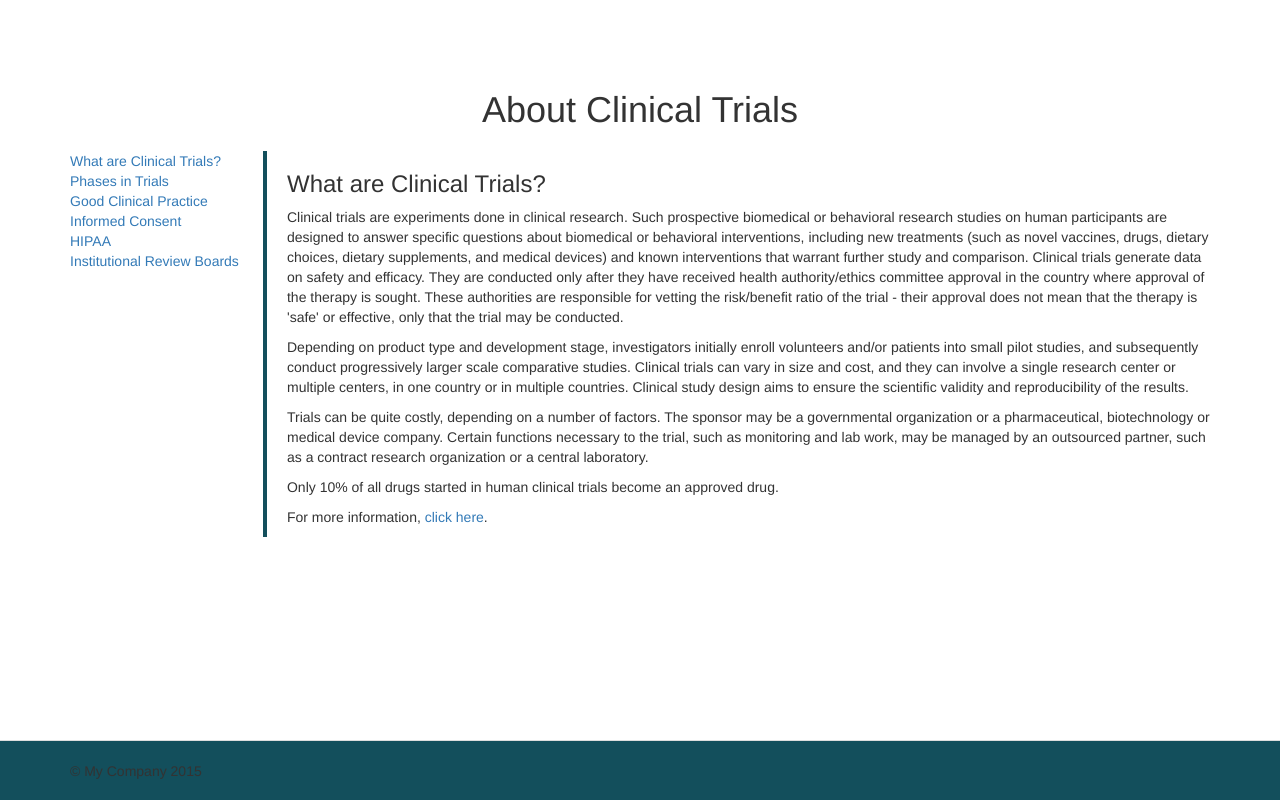
After one commit to cvalvano/ist440w_team, a Yii app: template views/site/about_trials.php in a window 1280 px wide. The commit adds this page. Run offline with PHP 8.4 and a stand-in for Yii, Linux system fonts and the light colour scheme; the template is opened without the code that fills it, so the values that code supplies are empty; some libraries are stand-ins or nearby versions.

Commit message:
Added page content

```diff
--- a/views/layouts/main.php
+++ b/views/layouts/main.php
@@ -32,7 +32,7 @@ AppAsset::register($this);
     <?php
     NavBar::begin([
         'brandLabel' => 'Pharmaceutical Portal',
-        'brandUrl' => Yii::$app->homeUrl,
+        'brandUrl' => Yii::$app->homeUrl.'?r=site/portal',
         'options' => [
             'class' => 'navbar-inverse navbar-fixed-top',
         ],
--- /dev/null
+++ b/views/site/about_trials.php
@@ -0,0 +1,246 @@
+<?php
+
+/* @var $this yii\web\View */
+
+$this->title = 'Pharmaceuticals Portal';
+?>
+<h1 class="center">About Clinical Trials</h1>
+<div id="main" class="section group">
+    <div id="linkbox" class="col span_2_of_12">
+        <a href="javascript:viewSection(1)">What are Clinical Trials?</a><br>
+        <a href="javascript:viewSection(2)">Phases in Trials</a><br>
+        <a href="javascript:viewSection(3)">Good Clinical Practice</a><br>
+        <a href="javascript:viewSection(4)">Informed Consent</a><br>
+        <a href="javascript:viewSection(5)">HIPAA</a><br>
+        <a href="javascript:viewSection(6)">Institutional Review Boards</a>
+    </div>
+    <div id="infobox" class="col span_10_of_12">
+        <div id="1" class="hidden_info">
+            <h3>What are Clinical Trials?</h3>
+            <p>
+                Clinical trials are experiments done in clinical research. Such prospective biomedical or behavioral research
+                studies on human participants are designed to answer specific questions about biomedical or behavioral
+                interventions, including new treatments (such as novel vaccines, drugs, dietary choices, dietary supplements,
+                and medical devices) and known interventions that warrant further study and comparison. Clinical trials
+                generate data on safety and efficacy. They are conducted only after they have received health authority/ethics
+                committee approval in the country where approval of the therapy is sought. These authorities are responsible
+                for vetting the risk/benefit ratio of the trial - their approval does not mean that the therapy is 'safe'
+                or effective, only that the trial may be&nbsp;conducted.
+            </p>
+            <p>
+                Depending on product type and development stage, investigators initially enroll volunteers and/or patients
+                into small pilot studies, and subsequently conduct progressively larger scale comparative studies. Clinical
+                trials can vary in size and cost, and they can involve a single research center or multiple centers, in one
+                country or in multiple countries. Clinical study design aims to ensure the scientific validity and
+                reproducibility of the&nbsp;results.
+            </p>
+            <p>
+                Trials can be quite costly, depending on a number of factors. The sponsor may be a governmental organization
+                or a pharmaceutical, biotechnology or medical device company. Certain functions necessary to the trial,
+                such as monitoring and lab work, may be managed by an outsourced partner, such as a contract research
+                organization or a central laboratory.
+            </p>
+            <p>
+                Only 10% of all drugs started in human clinical trials become an approved drug.
+            </p>
+            <p>
+                For more information, <a href="https://en.wikipedia.org/wiki/Clinical_trial" target="_blank">click here</a>.
+            </p>
+        </div>
+        <div id="2" class="hidden_info" style="display: none">
+            <h3>Phases in Trials</h3>
+            <div class="section group">
+                <div class="col span_2_of_12 right"><h4 class="orange">Phase 0</h4></div>
+                <div class="col span_10_of_12">
+                    <p>
+                        Phase 0 trials are the first-in-human trials. Single subtherapeutic doses of the study drug or treatment
+                        are given to a small number of subjects (10 to 15) to gather preliminary data on the agent's pharmacodynamics
+                        (what the drug does to the body) and pharmacokinetics (what the body does to the drugs). For a test drug,
+                        the trial documents the absorption, distribution, metabolization, and removal (excretion) of the drug, and
+                        the drug's interactions within the body, to confirm that these appear to be as&nbsp;expected.
+                    </p>
+                </div>
+            </div>
+            <div class="section group">
+                <div class="col span_2_of_12 right"><h4 class="orange">Phase 1</h4></div>
+                <div class="col span_10_of_12">
+                    <p>
+                        Testing within a small group of people (20–80) to evaluate safety, determine safe dosage ranges, and begin
+                        to identify side effects. A drug's side effects could be subtle or long term, or may only happen with a
+                        few people, so phase 1 trials are not expected to identify all side&nbsp;effects.
+                    </p>
+                </div>
+            </div>
+            <div class="section group">
+                <div class="col span_2_of_12 right"><h4 class="orange">Phase 2</h4></div>
+                <div class="col span_10_of_12">
+                    <p>
+                        Testing with a larger group of people (100–300) to see if it is effective and to further evaluate its safety.
+                        The gradual increase in test group size allows less-common side effects to be progressively&nbsp;sought.
+                    </p>
+                </div>
+            </div>
+            <div class="section group">
+                <div class="col span_2_of_12 right"><h4 class="orange">Phase 3</h4></div>
+                <div class="col span_10_of_12">
+                    <p>
+                        Testing with large groups of people (1,000–3,000) to confirm its effectiveness, monitor side effects, compare
+                        it to commonly used treatments, and collect information that will allow it to be used&nbsp;safely.
+                    </p>
+                </div>
+            </div>
+            <div class="section group">
+                <div class="col span_2_of_12 right"><h4 class="orange">Phase 4</h4></div>
+                <div class="col span_10_of_12">
+                    <p>
+                        Postmarketing studies delineate additional information, including the treatment's risks, benefits, and optimal
+                        use. As such, they are ongoing during the drug's lifetime of active medical use. (Particularly relevant after
+                        approval under FDA Accelerated Approval&nbsp;Program)
+                    </p>
+                </div>
+            </div>
+            <p>
+                For more information, <a href="https://en.wikipedia.org/wiki/Clinical_trial#Phases" target="_blank">click here</a>.
+            </p>
+        </div>
+        <div id="3" class="hidden_info" style="display: none">
+            <h3>Good Clinical Practice (GCP)</h3>
+            <p>
+                Good clinical practice (GCP) is an international quality standard that is provided by ICH, an international
+                body that defines standards, which governments can transpose into regulations for clinical trials involving
+                human subjects. A similar guideline for clinical trials of medical devices is the international standard
+                ISO 14155, that is valid in the European Union as a harmonized standard. These standards for clinical
+                trials are sometimes referred to as ICH-GCP or ISO-GCP to differentiate between the two and the lowest grade
+                of recommendation in clinical&nbsp;guidelines.
+            </p>
+            <p>
+                GCP follows the International Conference on Harmonisation (ICH) of GCP guidelines. GCP enforces tight guidelines
+                on ethical aspects of a clinical study. High standards are required in terms of comprehensive documentation
+                for the clinical protocol, record keeping, training, and facilities, including computers and software. Quality
+                assurance and inspections ensure that these standards are achieved. GCP aims to ensure that the studies are
+                scientifically authentic and that the clinical properties of the investigational product are properly documented.
+                Ongoing research shows that whether conducting research involving a new drug, a behavioral intervention, or
+                an interview or survey, GCP provides investigators and their study teams with the tools to protect human
+                subjects and collect quality&nbsp;data.
+            </p>
+            <p>
+                GCP guidelines include protection of human rights for the subjects and volunteers in a clinical trial. It
+                also provides assurance of the safety and efficacy of the newly developed&nbsp;compounds.
+            </p>
+            <p>
+                GCP guidelines include standards on how clinical trials should be conducted, define the roles and responsibilities
+                of clinical trial sponsors, clinical research investigators, and monitors. In the pharmaceutical industry
+                monitors are often called Clinical Research&nbsp;Associates.
+            </p>
+            <p>
+                For more information, <a href="https://en.wikipedia.org/wiki/Good_clinical_practice" target="_blank">click here</a>.
+            </p>
+        </div>
+        <div id="4" class="hidden_info" style="display: none">
+            <h3>Informed Consent</h3>
+            <p>
+                Informed consent is a process for getting permission before conducting a healthcare intervention on a person.
+                A health care provider may ask a patient to consent to receive therapy before providing it, or a clinical
+                researcher may ask a research participant before enrolling that person into a clinical trial. Informed consent
+                is collected according to guidelines from the fields of medical ethics and research&nbsp;ethics.
+            </p>
+            <p>
+                An informed consent can be said to have been given based upon a clear appreciation and understanding of the
+                facts, implications, and consequences of an action. To give informed consent, the individual concerned must
+                have adequate reasoning faculties and be in possession of all relevant facts. Impairments to reasoning and
+                judgment that may prevent informed consent include basic intellectual or emotional immaturity, high levels
+                of stress such as PTSD or a severe intellectual disability, severe mental illness, intoxication, severe sleep
+                deprivation, Alzheimer's disease, or being in&nbsp;a&nbsp;coma.
+            </p>
+            <p>
+                Some acts can take place because of a lack of informed consent. In cases where an individual is considered
+                unable to give informed consent, another person is generally authorized to give consent on his behalf, e.g.,
+                parents or legal guardians of a child (though in this circumstance the child may be required to provide
+                informed assent) and conservators for the mentally&nbsp;ill.
+            </p>
+            <p>
+                In cases where an individual is provided insufficient information to form a reasoned decision, serious ethical
+                issues arise. Such cases in a clinical trial in medical research are anticipated and prevented by an ethics
+                committee or Institutional Review&nbsp;Board.
+            </p>
+            <p>
+                Informed Consent Form Templates can be found on the <a target="_blank" href="//www.who.int/rpc/research_ethics/informed_consent/en/">World Health Organization Website</a>
+                for practical&nbsp;use.
+            </p>
+            <p>
+                For more information, <a href="https://en.wikipedia.org/wiki/Informed_consent" target="_blank">click here</a>.
+            </p>
+        </div>
+        <div id="5" class="hidden_info" style="display: none">
+            <h3>HIPAA</h3>
+            <p>
+                The Health Insurance Portability and Accountability Act of 1996 (HIPAA; Pub.L. 104–191, 110 Stat. 1936,
+                enacted August 21, 1996) was enacted by the United States Congress and signed by President Bill Clinton
+                in 1996. It has been known as the Kennedy–Kassebaum Act or Kassebaum-Kennedy Act after two of its leading
+                sponsors. Title I of HIPAA protects health insurance coverage for workers and their families when
+                they change or lose their jobs. Title II of HIPAA, known as the Administrative Simplification (AS) provisions,
+                requires the establishment of national standards for electronic health care transactions and national
+                identifiers for providers, health insurance plans, and&nbsp;employers.
+            </p>
+            <p>
+                For more information, <a href="https://en.wikipedia.org/wiki/Health_Insurance_Portability_and_Accountability_Act" target="_blank">click here</a>.
+            </p>
+        </div>
+        <div id="6" class="hidden_info" style="display: none">
+            <h3>Institutional Review Boards (IRB)</h3>
+            <p>
+                An institutional review board (IRB), also known as an independent ethics committee (IEC), ethical review
+                board (ERB), or research ethics board (REB), is a committee that has been formally designated to approve,
+                monitor, and review biomedical and behavioral research involving humans. They often conduct some form of
+                risk-benefit analysis in an attempt to determine whether or not research should&nbsp;be&nbsp;done
+            </p>
+            <p>
+                The purpose of the review process is to assure, both in advance and by periodic review, that appropriate
+                steps are taken to protect the rights and welfare of humans participating as subjects in a research study.
+                A key goal of IRBs is to protect human subjects from physical or psychological harm, which they attempt to
+                do by reviewing research protocols and related materials. The protocol review assesses the ethics of the
+                research and its methods, promotes fully informed and voluntary participation by prospective subjects
+                capable of making such choices (or, if that is not possible, informed permission given by a suitable proxy),
+                and seeks to maximize the safety of&nbsp;subjects.
+            </p>
+            <p>
+                In the United States, the Food and Drug Administration (FDA) and Department of Health and Human Services
+                (specifically Office for Human Research Protections) regulations have empowered IRBs to approve, require
+                modifications in planned research prior to approval, or disapprove research. IRBs are responsible for
+                critical oversight functions for research conducted on human subjects that are "scientific," "ethical,"
+                and&nbsp;"regulatory."
+            </p>
+            <p>
+                IRBs are most commonly used for studies in the fields of health and the social sciences, including anthropology,
+                sociology, and psychology. Such studies may be clinical trials of new drugs or devices, studies of personal
+                or social behavior, opinions or attitudes, or studies of how health care is delivered and might be&nbsp;improved.
+            </p>
+            <p>
+                For more information, <a href="https://en.wikipedia.org/wiki/Institutional_review_board" target="_blank">click here</a>.
+            </p>
+        </div>
+    </div>
+</div>
+<style type="text/css">
+    #infobox
+    {
+        border-left: 4px solid #134f5c;
+    }
+    #infobox h3, #infobox p
+    {
+        padding-left: 20px;
+    }
+</style>
+<script type="text/javascript">
+    function viewSection(id)
+    {
+        var sections = $('.hidden_info');
+        $.each(sections,function(){
+            if (id == $(this).attr('id')) {
+                $(this).show();
+            } else {
+                $(this).hide();
+            }
+        });
+    }
+</script>
--- a/web/css/site.css
+++ b/web/css/site.css
@@ -139,3 +139,7 @@ a.desc:after {
     -moz-box-shadow: inset 0 0 7px 1px rgba(0,0,0,0.75);
     box-shadow: inset 0 0 7px 1px rgba(0,0,0,0.75);
 }
+.orange
+{
+    color: #b27f31;
+}
```
Also changed, not shown: controllers/SiteController.php (+11 -1 lines), views/site/drug_lookup.php (+60 -10 lines), views/site/portal.php (+10 -36 lines), pharmaceuticals.sqlite.
